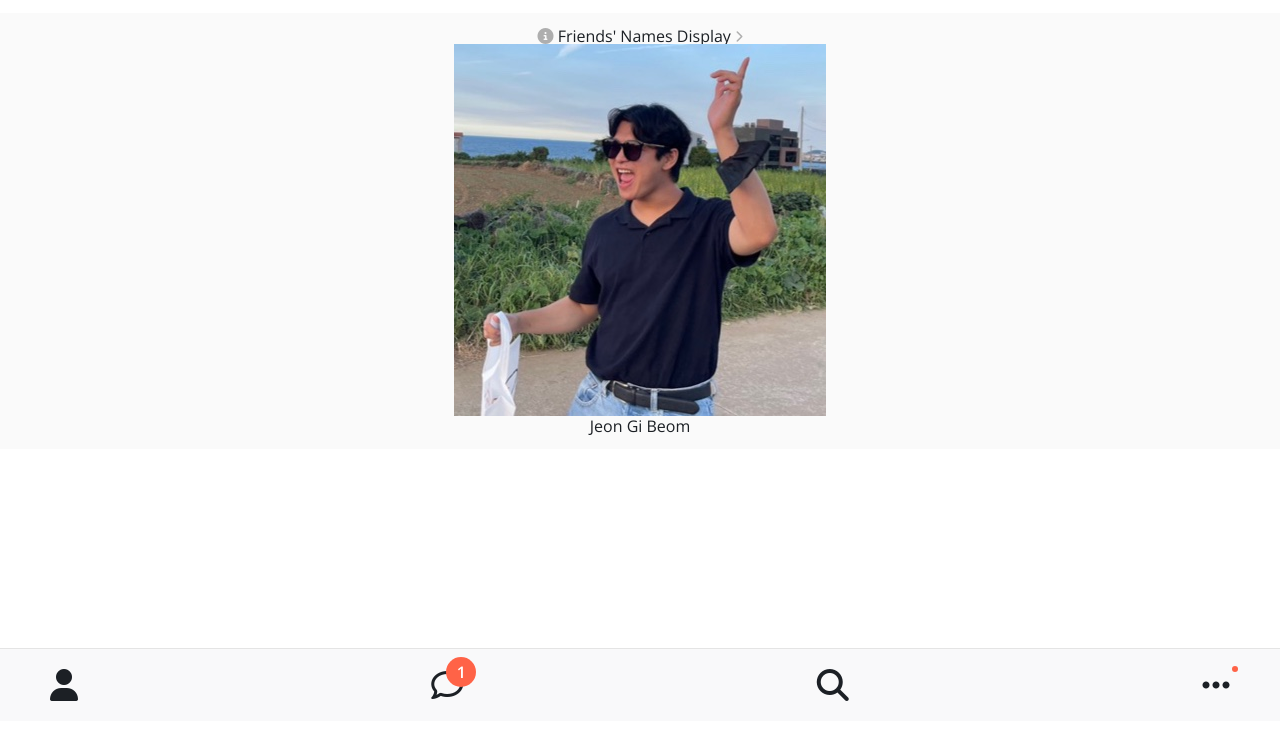
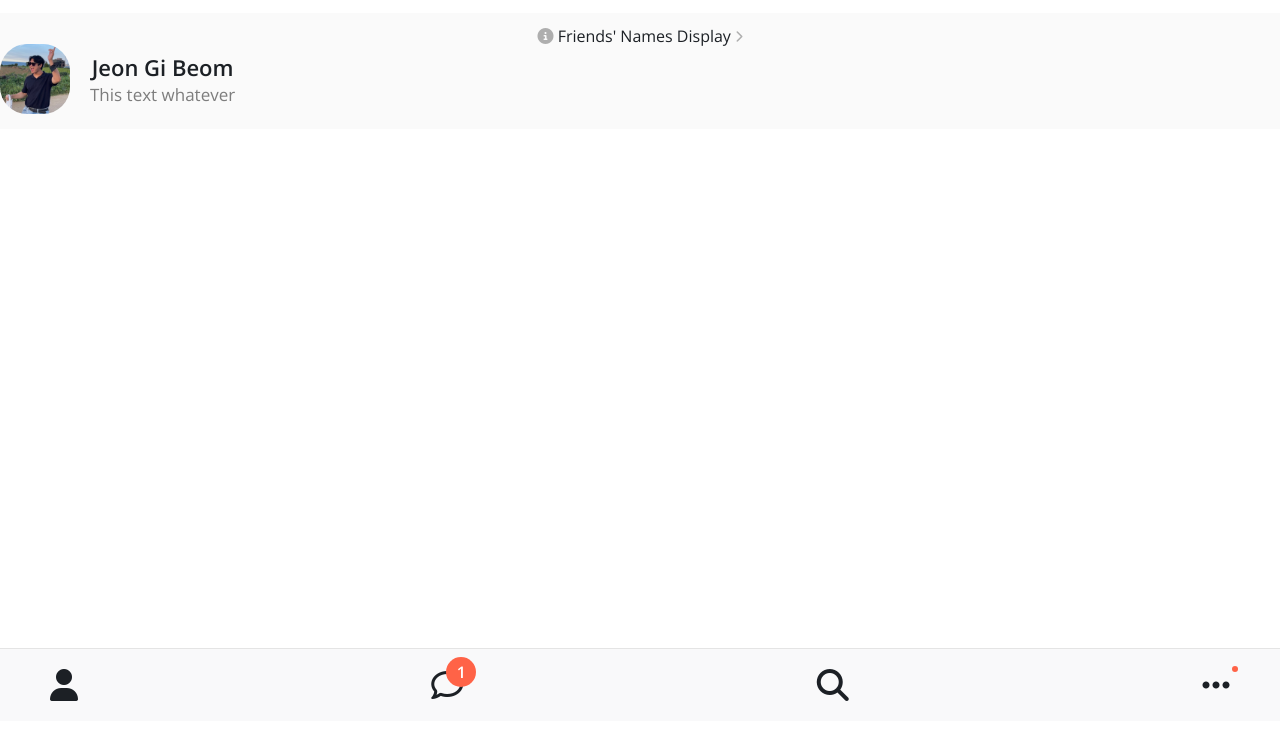
Before and after one commit to Gbbbbbbbbb/kokoa-clone-2023, a plain HTML site: page friends.html in a window 1280 px wide. Shown: the part 79-818 px from the top of the page. Drawn offline with nearby package versions, Linux system fonts and the light colour scheme.

Commit message:
study 6.16

```diff
--- a/css/components/user-component.css
+++ b/css/components/user-component.css
@@ -0,0 +1,22 @@
+.user-component,
+.user-component__column:first-child {
+  display: flex;
+  align-items: center;
+}
+
+.user-component__avatar {
+  width: 70px;
+  height: 70px;
+  border-radius: 27px;
+  margin-right: 20px;
+}
+
+.user-component__title {
+  font-weight: 600;
+  font-size: 22px;
+}
+.user-component__subtitle {
+  margin-top: 8px;
+  font-size: 17px;
+  color: rgba(0, 0, 0, 0.5);
+}
--- a/friends.html
+++ b/friends.html
@@ -40,6 +40,7 @@
           <img src="/screenshots/JGB.jpg" class="user-component__avatar" />
           <div class="user-component__text">
             <h4 class="user-component__title">Jeon Gi Beom</h4>
+            <h6 class="user-component__subtitle">This text whatever</h6>
           </div>
         </div>
         <div class="user-component__column"></div>
```
